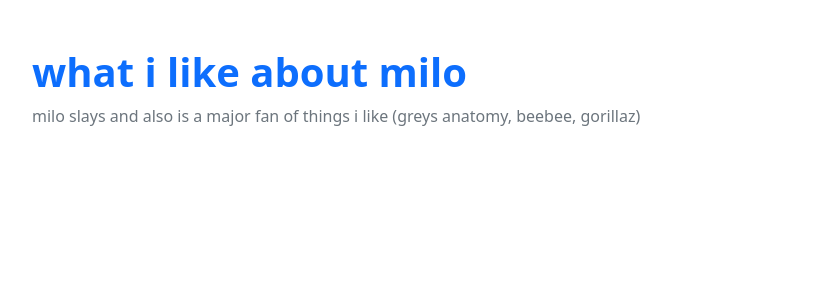
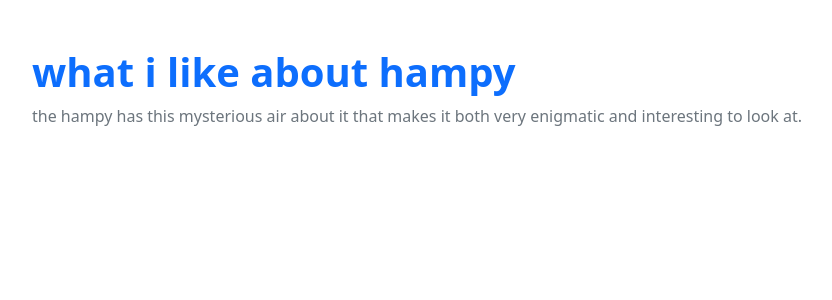
Before and after one commit to sommerss/localserv, a Flask app: page /stub/ in a window 1280 px wide. Shown: the part 66-366 px from the top of the page, without its empty margins (16-848 px from the left). Run offline with Flask 2, Linux system fonts and the light colour scheme.

Commit message:
modified:   templates/stub.html

```diff
--- a/templates/stub.html
+++ b/templates/stub.html
@@ -8,8 +8,8 @@
 {% block body %}
     <!- Try building a new body here, bootstrap is a wise choice ->
     <div class="px-5 py-5 mx-auto">
-        <h1 class="text-primary"><strong>what i like about milo</strong></h1>
-        <p class="text-secondary">milo slays and also is a major fan of things i like (greys anatomy, beebee, gorillaz)</p>
+        <h1 class="text-primary"><strong>what i like about hampy</strong></h1>
+        <p class="text-secondary">the hampy has this mysterious air about it that makes it both very enigmatic and interesting to look at. </p>
     </div>
 {% endblock %}
 
```
